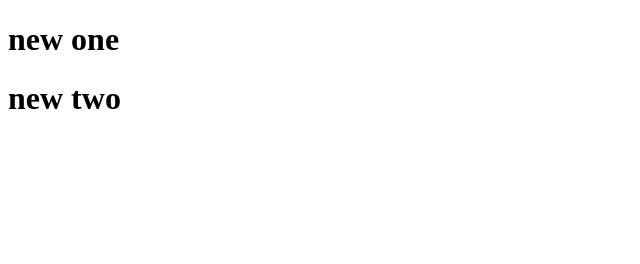
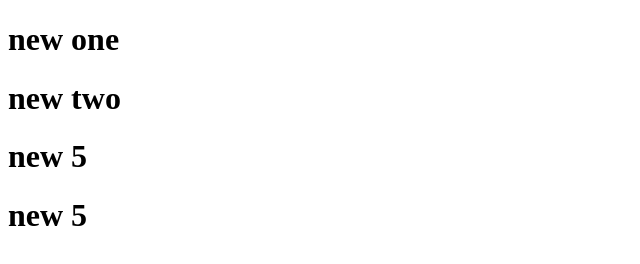
Before and after one commit to mohamed-719/demo1, a plain HTML site: page index.html in a window 1280 px wide. Shown: the whole page, without its empty margins (0-640 px from the left). Drawn offline with Linux system fonts and the light colour scheme.

Commit message:
update index.html

```diff
--- a/index.html
+++ b/index.html
@@ -8,5 +8,7 @@
     <body>
         <h1>new one</h1>
         <h1>new two</h1>
+        <h1>new 5</h1>
+        <h1>new 5</h1>
     </body>
 </html>
```
